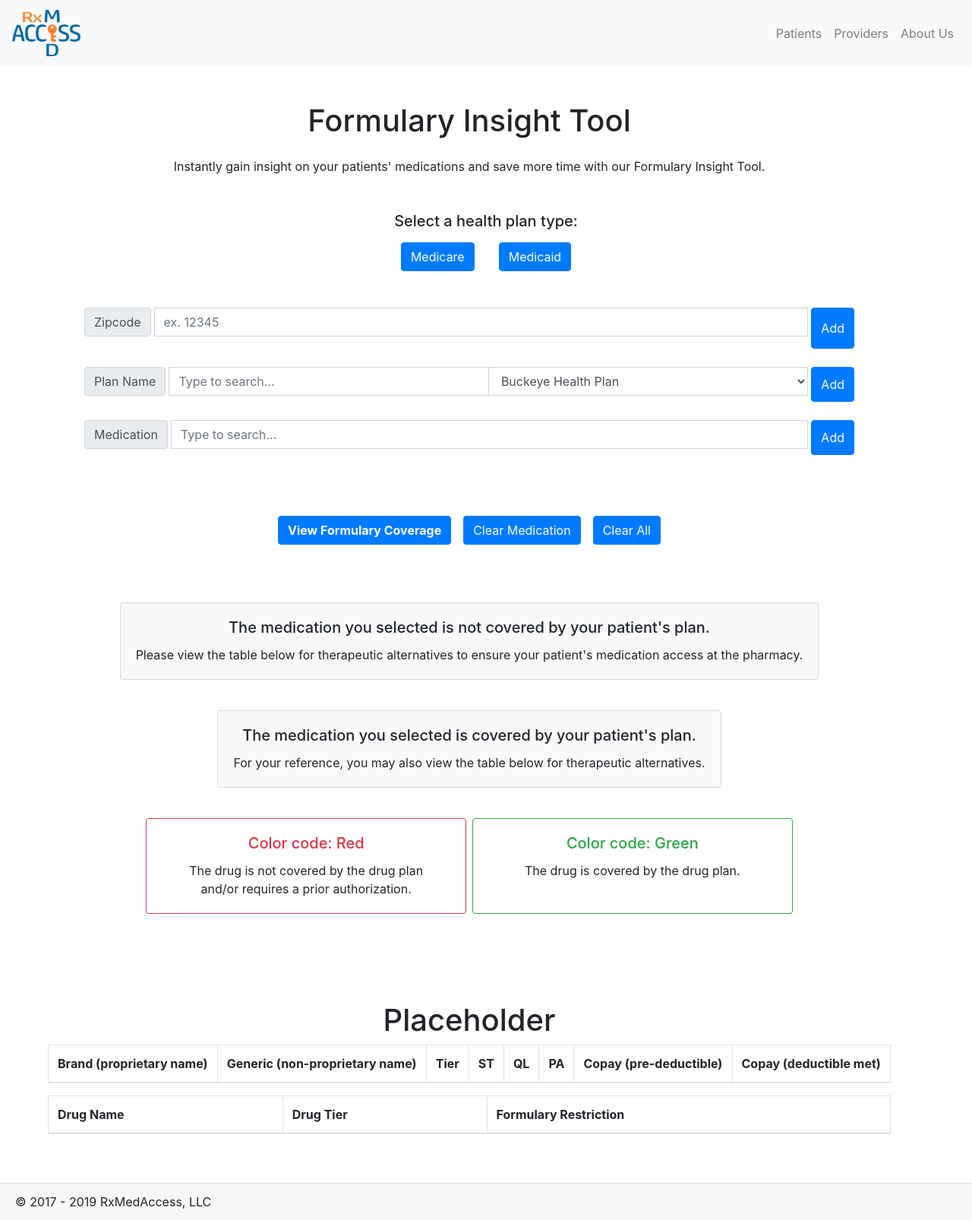
After one commit to CrabbyPete/rxmed, a Flask app: page /fit in a window 1280 px wide. The commit adds this page. Shown: the whole page at 76% size. Run offline with Flask 2, Linux system fonts and the light colour scheme; lists and menus that the app fills with data are empty; some libraries are stand-ins or nearby versions.

Commit message:
fix the css and change table return results

```diff
--- a/main.py
+++ b/main.py
@@ -100,7 +100,7 @@ def related_drugs():
     results = []
 
     if 'drug_name' in request.args:
-        drugs, excluded = tools.get_related_drugs(request.args['drug_name'])
+        drugs, _ = tools.get_related_drugs(request.args['drug_name'])
 
     for drug in drugs:
         results.append(drug)
@@ -185,7 +185,17 @@ def medicaid_options():
                 if ex in fr:
                     break
             else:
-                results.append( alternative )
+                # Reformat the headers
+                alternative.pop('id')
+                result = {}
+                for k,v in alternative.items():
+                    if k.lower().startswith('fo'):
+                        k = 'Formulary Restrictions'
+                    else:
+                        k = " ".join( [ k.capitalize() for k in k.split('_') ] )
+                    result[k] = v
+
+                results.append( result )
 
     return jsonify(results)
 
--- a/settings.py
+++ b/settings.py
@@ -1,3 +1,4 @@
 GOOGLE_KEY='AIzaSyDigzzNsp4MSDGrkWz3I-rijxkbnw1Ok7I'
 DATABASE='postgresql+psycopg2://douma:thefatd0g@rxmed.cfbsndnshc5a.us-east-1.rds.amazonaws.com:5432/rdmed'
 #DATABASE='postgresql+psycopg2://petedouma:drd00m@127.0.0.1:5432/rxmed'
+#DATABASE='postgresql+psycopg2//postgres:TheF@tD0g@35.196.40.49:5432/rxmed'
--- /dev/null
+++ b/templates/fit4.html
@@ -0,0 +1,182 @@
+<!doctype html>
+<html lang="en">
+<head>
+<meta charset="utf-8">
+<meta name="viewport" content="width=device-width, initial-scale=1, shrink-to-fit=no">
+<meta name="description" content="">
+<title>RxMedAccess, LLC</title>
+<link rel="shortcut icon" type="image/png" href="{{url_for('static',filename='img/favicon (32x32).png')}}"/>
+
+<!-- Bootstrap core CSS -->
+<link rel="stylesheet" href="https://stackpath.bootstrapcdn.com/bootstrap/4.2.1/css/bootstrap.min.css" integrity="sha384-GJzZqFGwb1QTTN6wy59ffF1BuGJpLSa9DkKMp0DgiMDm4iYMj70gZWKYbI706tWS" crossorigin="anonymous">
+<link rel="stylesheet" href="//code.jquery.com/ui/1.12.1/themes/base/jquery-ui.css">
+
+<!-- Custom styles -->
+<!--<link href="stylesheet.css" rel="stylesheet">-->
+<link rel="stylesheet" href="{{url_for('static',filename='css/stylesheet.css')}}">
+
+</head>
+<body>
+
+<!-- Loader -->
+<div id="screen"></div>
+<div id="loading"></div>
+
+<!-- Navigation bar -->
+<nav class="navbar navbar-expand-md navbar-light bg-light"> <a class="navbar-brand" href="/"><img src="{{url_for('static',filename='img/logo transparent(1000x682).png')}}" width="90vw" alt="RxMedAccess, LLC"></a>
+<!--<nav class="navbar navbar-expand-md navbar-light bg-light"> <a class="navbar-brand" href="/"><img src="logo transparent(1000x682).png" width="90vw" alt="RxMedAccess, LLC"></a>-->
+  <button class="navbar-toggler" type="button" data-toggle="collapse" data-target="#navbarNav" aria-controls="navbarNav" aria-expanded="false" aria-label="Toggle navigation"> <span class="navbar-toggler-icon"></span> </button>
+  <div class="collapse navbar-collapse justify-content-end" id="navbarNav">
+    <ul class="navbar-nav">
+      <li class="nav-item"> <a class="nav-link" href="/fit">Patients</a> </li>
+      <li class="nav-item"> <a class="nav-link" href="/fit">Providers</a> </li>
+      <li class="nav-item"> <a class="nav-link" href="/about">About Us</a> </li>
+    </ul>
+  </div>
+</nav>
+
+<!-- Main -->
+<div class="container text-center m-5 px-5">
+  <h1 class="mb-4" id="fit">Formulary Insight Tool</h1>
+  <p class="px-5">Instantly gain insight on your patients' medications and save more time with our Formulary Insight Tool.</p>
+</div>
+
+<!-- Select health coverage -->
+<h5 class="text-center">Select a health plan type:</h5>
+<div class="row justify-content-center m-3">
+  <button type="button" class="btn btn-primary med-button mx-3" id="button-medicare">Medicare</button>
+  <button type="button" class="btn btn-primary med-button mx-3" id="button-medicaid">Medicaid</button>
+</div>
+
+<!-- Form -->
+<main class="container m-5">
+  <div class="form-row m-5">
+
+    <!-- Zipcode -->
+    <form class="input-group" id="form-zipcode">
+      <label for="input-zipcode" class="mr-1"><span class="input-group-text">Zipcode</span></label>
+      <input class="form-control mb-3" type="text" placeholder="ex. 12345" id="input-zipcode">
+      <button type="button" class="btn btn-primary ml-1" id="button-go-zipcode">Add</button>
+    </form>
+    <div class="container text-center m-2" id="container-selected-zipcode">
+      <h5 id="selected-zipcode"></h5>
+    </div>
+
+    <!-- Plan -->
+    <form class="input-group" id="form-plan">
+      <label class="mr-1"><span class="input-group-text">Plan Name</span></label>
+      <input class="form-control" autocomplete="off" placeholder="Type to search..." id="input-plan-medicare">
+      <select class="form-control" placeholder="Select a plan..." id="input-plan-medicaid">
+        <option>Buckeye Health Plan</option>
+        <option>Caresource</option>
+        <option>OH State Medicaid</option>
+        <option>UHC Community Health Plan</option>
+        <option>Molina Healthcare</option>
+        <option>Paramount Advantage</option>
+      </select>
+      <button type="button" class="btn btn-primary ml-1" id="button-go-plan">Add</button>
+    </form>
+    <div class="container text-center m-2">
+      <h5 id="selected-plan"></h5>
+    </div>
+
+    <!-- Medication -->
+    <form class="input-group" id="form-med">
+      <label for="input-med" class="mr-1"><span class="input-group-text">Medication</span></label>
+      <input class="form-control" autocomplete="off" placeholder="Type to search..." id="input-med">
+      <button type="button" class="btn btn-primary ml-1" id="button-go-med">Add</button>
+    </form>
+    <div class="container text-center m-2">
+      <h5 id="selected-med"></h5>
+    </div>
+  </div>
+
+  <!-- Form final buttons -->
+  <div class="row justify-content-center">
+    <button type="submit" class="btn btn-primary font-weight-bold m-2" id="button-generate">View Formulary Coverage</button>
+    <button type="reset" class="btn btn-primary m-2" id="button-clear-med">Clear Medication</button>
+    <button type="reset" class="btn btn-primary m-2" id="button-clear-all">Clear All</button>
+  </div>
+
+  <!-- Text box for medicaid -->
+  <div class="container text-center p-5" id="medicaid-text">
+    <div class="row justify-content-center p-3" id="infobox-pa-true">
+      <div class="card bg-light m-1">
+        <div class="card-body">
+          <h5 class="card-title">The medication you selected is not covered by your patient's plan.</h5>
+          <p class="card-text">Please view the table below for therapeutic alternatives to ensure your patient's medication access at the pharmacy.</p>
+        </div>
+      </div>
+    </div>
+    <div class="row justify-content-center p-3" id="infobox-pa-false">
+      <div class="card bg-light m-1">
+        <div class="card-body">
+          <h5 class="card-title">The medication you selected is covered by your patient's plan.</h5>
+          <p class="card-text">For your reference, you may also view the table below for therapeutic alternatives.</p>
+        </div>
+      </div>
+    </div>
+    <div class="row justify-content-center p-3" id="color-codes">
+      <div class="card border-danger col-md-5 m-1" id="color-code-red">
+        <div class="card-body">
+          <h5 class="card-title text-danger">Color code: Red</h5>
+          <p class="card-text">The drug is not covered by the drug plan and/or requires a prior authorization.</p>
+        </div>
+      </div>
+      <div class="card border-success col-md-5 m-1" id="color-code-green">
+        <div class="card-body">
+          <h5 class="card-title text-success">Color code: Green</h5>
+          <p class="card-text">The drug is covered by the drug plan.</p>
+        </div>
+      </div>
+    </div>
+  </div>
+
+  <!-- Table -->
+  <div class="row justify-content-center mt-5">
+    <h1 id="table-header">Placeholder</h1>
+  </div>
+  <div class="table-responsive">
+    <table class="table table-striped table-bordered" id="table-medicare">
+      <thead>
+        <tr>
+          <th scope="col">Brand (proprietary name)</th>
+          <th scope="col">Generic (non-proprietary name)</th>
+          <th scope="col">Tier</th>
+          <th scope="col">ST</th>
+          <th scope="col">QL</th>
+          <th scope="col">PA</th>
+          <th scope="col">Copay (pre-deductible)</th>
+          <th scope="col">Copay (deductible met)</th>
+        </tr>
+      </thead>
+      <tbody id="medicarebody">
+      </tbody>
+    </table>
+  </div>
+  <div class="table-responsive">
+    <table class="table table-bordered" id="table-medicaid">
+      <thead id="medicaidhead">
+        <tr>
+          <th scope="col">Drug Name</th>
+          <th scope="col">Drug Tier</th>
+          <th scope="col">Formulary Restriction</th>
+        </tr>
+      </thead>
+      <tbody id="medicaidbody">
+      </tbody>
+    </table>
+  </div>
+</main>
+<div class="card-footer mt-5">© 2017 - 2019 RxMedAccess, LLC</div>
+<!-- /.container -->
+
+<!-- Scripts -->
+<script src="https://code.jquery.com/jquery-3.3.1.min.js" integrity="sha256-FgpCb/KJQlLNfOu91ta32o/NMZxltwRo8QtmkMRdAu8=" crossorigin="anonymous"></script>
+<script src="https://code.jquery.com/ui/1.12.1/jquery-ui.min.js" integrity="sha256-VazP97ZCwtekAsvgPBSUwPFKdrwD3unUfSGVYrahUqU=" crossorigin="anonymous"></script>
+<script src="https://cdnjs.cloudflare.com/ajax/libs/popper.js/1.14.6/umd/popper.min.js" integrity="sha384-wHAiFfRlMFy6i5SRaxvfOCifBUQy1xHdJ/yoi7FRNXMRBu5WHdZYu1hA6ZOblgut" crossorigin="anonymous"></script>
+<script src="https://stackpath.bootstrapcdn.com/bootstrap/4.2.1/js/bootstrap.min.js" integrity="sha384-B0UglyR+jN6CkvvICOB2joaf5I4l3gm9GU6Hc1og6Ls7i6U/mkkaduKaBhlAXv9k" crossorigin="anonymous"></script>
+<script src="{{ url_for('static', filename = 'js/local.js')}}" type="text/javascript"></script>
+
+</body>
+</html>
--- a/templates/home.html
+++ b/templates/home.html
@@ -8,6 +8,7 @@
 <!-- Bootstrap core CSS -->
 <link rel="stylesheet" href="https://stackpath.bootstrapcdn.com/bootstrap/4.2.1/css/bootstrap.min.css" integrity="sha384-GJzZqFGwb1QTTN6wy59ffF1BuGJpLSa9DkKMp0DgiMDm4iYMj70gZWKYbI706tWS" crossorigin="anonymous">
 <!-- Custom styles for this template -->
+
 <link rel="stylesheet" href="{{url_for('static',filename='css/stylesheet.css')}}" >
 </head>
 <body>
```
Also changed, not shown: templates/fit.html (deleted, +0 -287 lines), static/img/blue.png (added).
